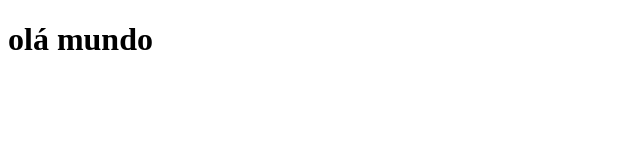
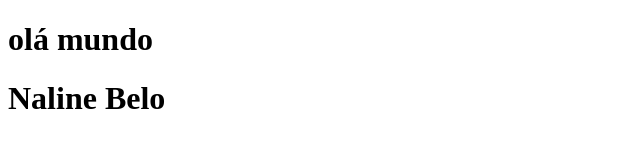
Before and after one commit to Nahline/Nahline.github.io, a plain HTML site: page index.html in a window 1280 px wide. Shown: the whole page, without its empty margins (0-640 px from the left). Drawn offline with Linux system fonts and the light colour scheme.

Commit message:
Update index.html

```diff
--- a/index.html
+++ b/index.html
@@ -8,5 +8,6 @@
 </head>
 <body>
     <h1>olá mundo</h1>
+    <h1>Naline Belo</h1>
 </body>
 </html>
```
